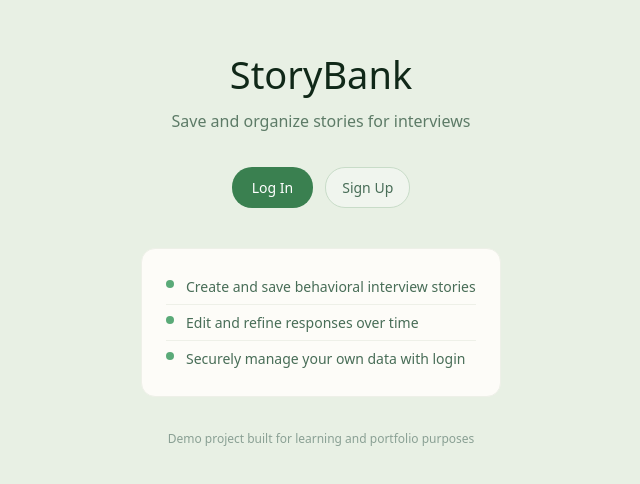
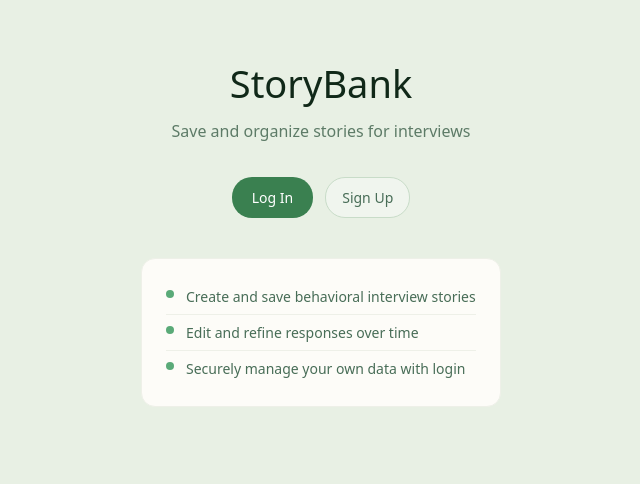
Before and after one commit to park-jenna/storybank, a Next.js app in the folder frontend/: page / in a window 1280 px wide. Shown: the part 174-658 px from the top of the page, without its empty margins (319-959 px from the left). Built offline with nearby package versions, Linux system fonts and the light colour scheme; no server answers.

Commit message:
refactor(homepage): remove footer text from landing page

```diff
--- a/frontend/src/app/page.tsx
+++ b/frontend/src/app/page.tsx
@@ -62,10 +62,6 @@ export default function HomePage() {
           </div>
         ))}
       </div>
-
-      <p className="landing-footer">
-        Demo project built for learning and portfolio purposes
-      </p>
     </main>
   );
 }
```
